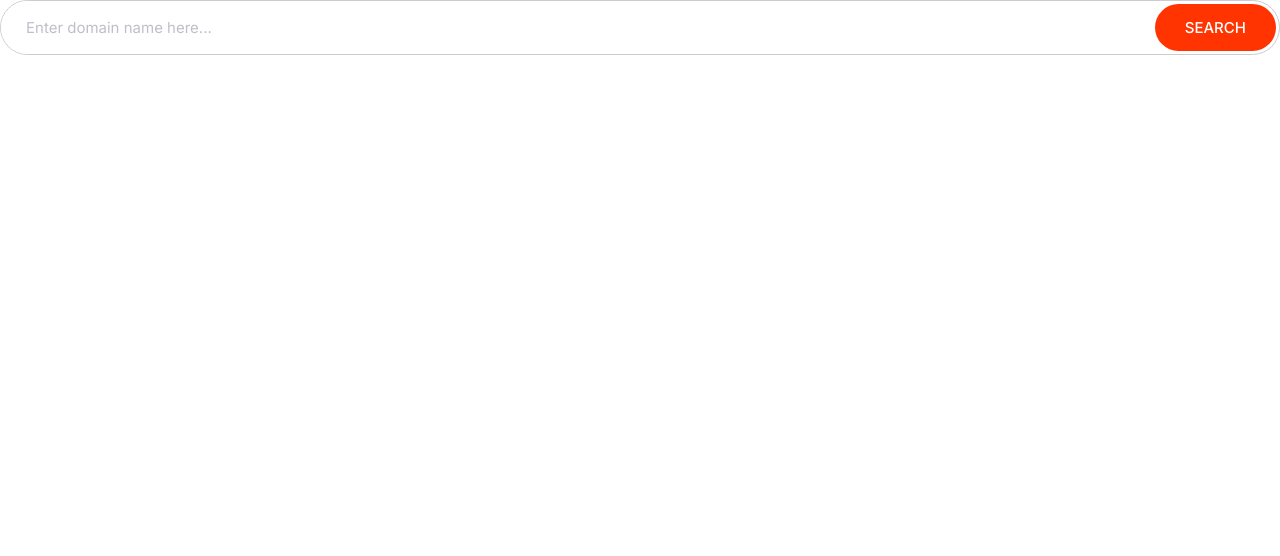
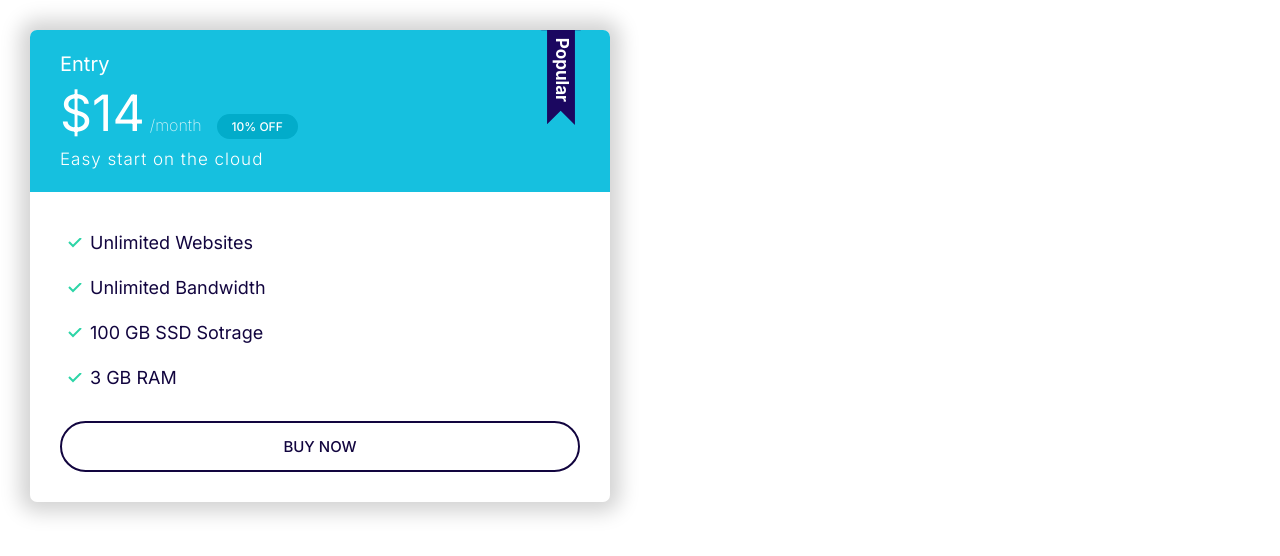
Before and after one commit to GarouTheMonsterHunter/Mahdify, a plain HTML site: page index.html in a window 1280 px wide. Drawn offline with Linux system fonts and the light colour scheme.

Commit message:
plan popular

```diff
--- a/CSS/Styles.css
+++ b/CSS/Styles.css
@@ -347,9 +347,22 @@ a {
     margin-bottom: 2rem;
 }
 
+.plan--popular .card__header {
+    position: relative;
+}
+
+.plan--popular .card__header::before {
+    content: url(/images/popular.svg);
+    width: 40px;
+    display: inline-block;
+    position: absolute;
+    top: -5px;
+    right: 5%;
+}
+
 @media screen and (min-width: 1024px) {
     .plan__name {
-        font-size: 1.4rem;
+        font-size: 2rem;
     }
 
     .plan__price {
--- a/index.html
+++ b/index.html
@@ -14,13 +14,27 @@
     <link rel="stylesheet" href="/CSS/Styles.css" />
   </head>
   <body>
-    <div class="input-group">
-      <input
-        type="text"
-        class="input"
-        placeholder="Enter domain name here..."
-      />
-      <button class="btn btn--accent">Search</button>
+    <div style="width: 50%; padding: 3rem">
+      <div class="plan plan--popular">
+        <div class="card card--secondary">
+          <header class="card__header">
+            <h3 class="plan__name">Entry</h3>
+            <span class="plan__price">$14</span>
+            <span class="plan__billing-cycle">/month</span>
+            <span class="badge badge--secondary badge--small">10% OFF</span>
+            <span class="plan__description">Easy start on the cloud</span>
+          </header>
+          <div class="card__body">
+            <ul class="list list--tick">
+              <li class="list__item">Unlimited Websites</li>
+              <li class="list__item">Unlimited Bandwidth</li>
+              <li class="list__item">100 GB SSD Sotrage</li>
+              <li class="list__item">3 GB RAM</li>
+            </ul>
+            <button class="btn btn--outline btn--block">Buy Now</button>
+          </div>
+        </div>
+      </div>
     </div>
   </body>
 </html>
```
Also changed, not shown: components/plan popular.html (added, +22 -0 lines), images/popular.svg (added).
